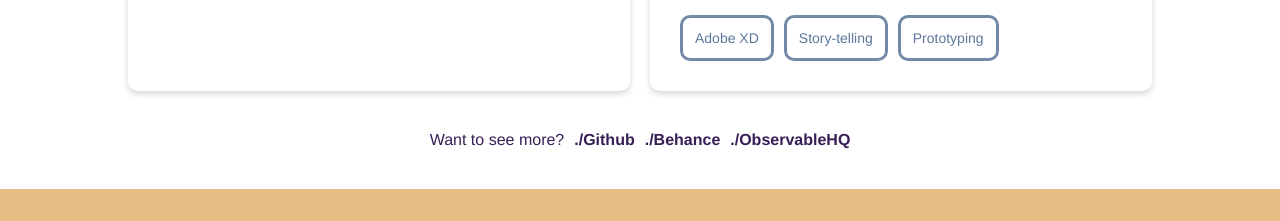
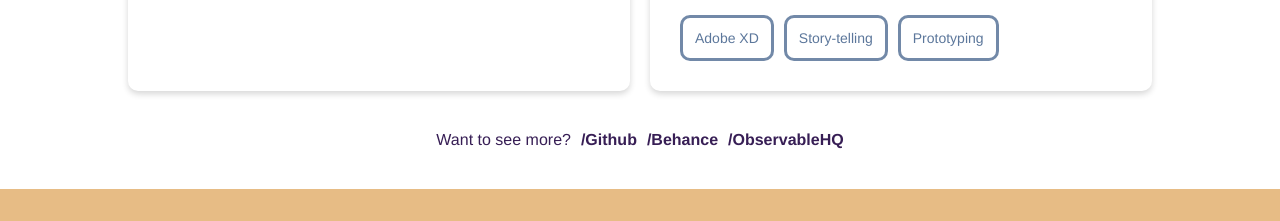
Before and after one commit to jkvaternik/jk-react-portfolio, a React (Create React App) app: page / in a window 1280 px wide. Shown: the part 2703-2924 px from the top of the page. Built offline with nearby package versions, Linux system fonts and the light colour scheme; a web font is replaced by a local one.

Commit message:
Edit links

```diff
--- a/src/components/Projects/Projects.js
+++ b/src/components/Projects/Projects.js
@@ -22,17 +22,17 @@ const projects = (props) => {
         <span style={{ display: 'inline-flex', alignItems: 'center', color: '#371e55' }}>
           Want to see more?
           <a className={styles.Link} href='https://github.com/jkvaternik' target="_blank" rel="noreferrer" style={{ display: 'inline', marginLeft: '10px' }}>
-            ./Github
+            /Github
             {/* <i className="fab fa-github fa-2x"></i> */}
           </a>
 
           <a className={styles.Link} href='https://www.behance.net/jaimekvatea11c' target="_blank" rel="noreferrer" style={{ display: 'inline', marginLeft: '10px' }}>
-            ./Behance
+            /Behance
             {/* <i className="fab fa-behance fa-2x"></i> */}
           </a>
 
           <a className={styles.Link} href='https://observablehq.com/@jkvaternik' target="_blank" rel="noreferrer" style={{ display: 'inline', marginLeft: '10px' }}>
-            ./ObservableHQ
+            /ObservableHQ
           </a>
         </span>
       </div>
```
Also changed, not shown: 1 other file (tests, documents, lock files or other folders).
